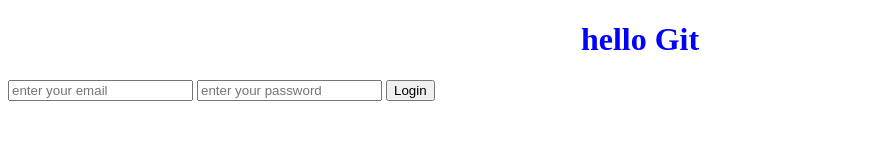
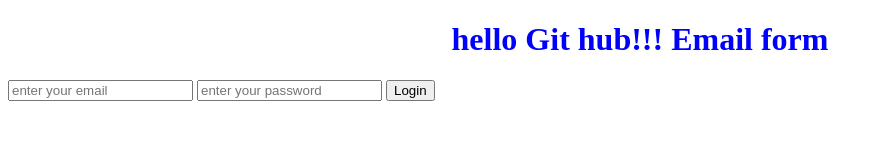
Before and after one commit to payalb-dev/my-awesome-project, a plain HTML site: page index.html in a window 1280 px wide. Shown: the whole page, without its empty margins (0-883 px from the left). Drawn offline with Linux system fonts and the light colour scheme.

Commit message:
changes in indes.html

```diff
--- a/index.html
+++ b/index.html
@@ -9,7 +9,7 @@
 </head>
 <body>
   <h1>
-    hello Git
+    hello Git hub!!! Email form
   </h1>
 
   <form>
```
